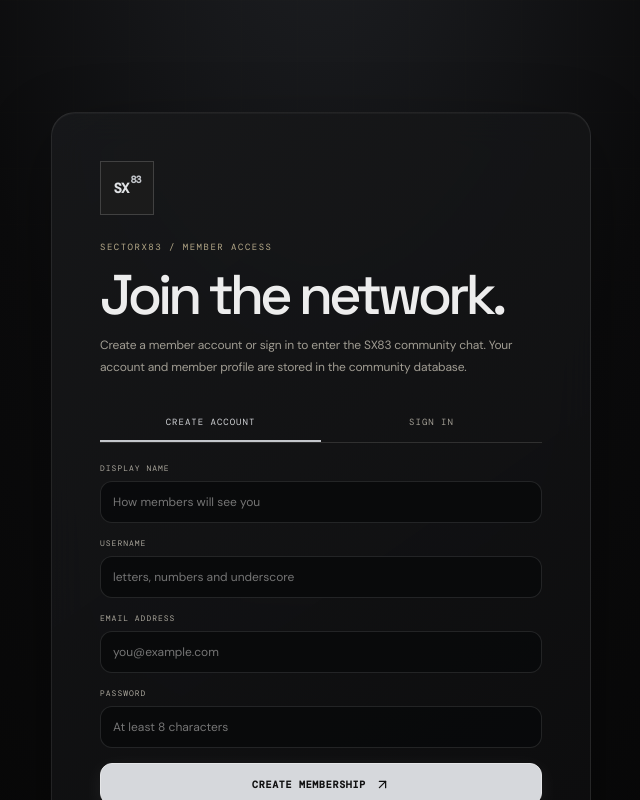
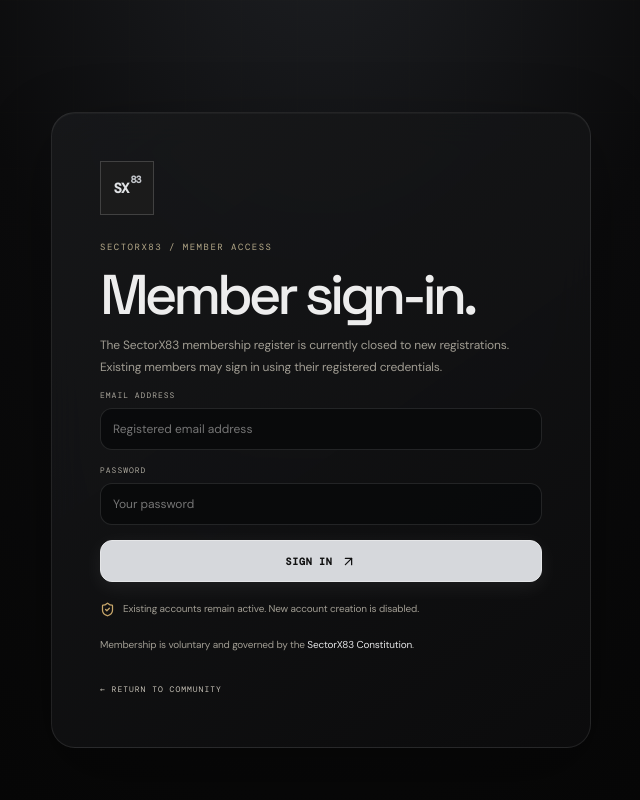
Before and after one commit to jadeking5128-beep/Sx83, a Next.js app: page /join in a window 1280 px wide. Shown: the top 800 px of the page, without its empty margins (319-959 px from the left). Built offline with nearby package versions, Linux system fonts and the light colour scheme.

Commit message:
Close public registration and retain member sign-in

```diff
--- a/app/join/page.tsx
+++ b/app/join/page.tsx
@@ -8,64 +8,37 @@ import { getSupabase } from "@/lib/supabase";
 
 export default function JoinPage() {
   const router = useRouter();
-  const [mode, setMode] = useState<"join" | "login">("join");
-  const [email, setEmail] = useState("");
-  const [password, setPassword] = useState("");
-  const [username, setUsername] = useState("");
-  const [displayName, setDisplayName] = useState("");
-  const [busy, setBusy] = useState(false);
-  const [message, setMessage] = useState("");
-  const [error, setError] = useState("");
+  const [email,setEmail]=useState("");
+  const [password,setPassword]=useState("");
+  const [busy,setBusy]=useState(false);
+  const [error,setError]=useState("");
 
-  async function submit(event: FormEvent<HTMLFormElement>) {
-    event.preventDefault();
-    setBusy(true); setMessage(""); setError("");
-    try {
-      const supabase = getSupabase();
-      if (mode === "join") {
-        const { data, error: authError } = await supabase.auth.signUp({
-          email: email.trim(),
-          password,
-          options: { data: { username: username.trim().toLowerCase(), display_name: displayName.trim() } },
-        });
-        if (authError) throw authError;
-        if (data.session) router.push("/community");
-        else setMessage("Account created. Confirm your email, then sign in. Your member profile is created automatically in the community database.");
-      } else {
-        const { error: authError } = await supabase.auth.signInWithPassword({ email: email.trim(), password });
-        if (authError) throw authError;
-        router.push("/community");
-      }
-    } catch (err) {
-      setError(err instanceof Error ? err.message : "Authentication failed. Please try again.");
-    } finally { setBusy(false); }
+  async function submit(event:FormEvent<HTMLFormElement>){
+    event.preventDefault();setBusy(true);setError("");
+    try{
+      const {error:authError}=await getSupabase().auth.signInWithPassword({email:email.trim(),password});
+      if(authError)throw authError;
+      router.push("/");
+    }catch(err){setError(err instanceof Error?err.message:"Sign-in failed. Please try again.");}
+    finally{setBusy(false);}
   }
 
   return <main className="sx-auth-page">
-    <div className="sx-auth-grid" aria-hidden="true" />
+    <div className="sx-auth-grid" aria-hidden="true"/>
     <section className="sx-auth-card">
       <div className="sx-mark"><span>SX</span><b>83</b></div>
       <div className="sx-kicker">SECTORX83 / MEMBER ACCESS</div>
-      <h1>{mode === "join" ? "Join the network." : "Welcome back."}</h1>
-      <p className="sx-auth-intro">Create a member account or sign in to enter the SX83 community chat. Your account and member profile are stored in the community database.</p>
-      <div className="sx-auth-tabs">
-        <button className={mode === "join" ? "selected" : ""} onClick={() => { setMode("join"); setError(""); setMessage(""); }}>CREATE ACCOUNT</button>
-        <button className={mode === "login" ? "selected" : ""} onClick={() => { setMode("login"); setError(""); setMessage(""); }}>SIGN IN</button>
-      </div>
+      <h1>Member sign-in.</h1>
+      <p className="sx-auth-intro">The SectorX83 membership register is currently closed to new registrations. Existing members may sign in using their registered credentials.</p>
       <form className="sx-auth-form" onSubmit={submit}>
-        {mode === "join" && <>
-          <label>DISPLAY NAME<input value={displayName} onChange={event => setDisplayName(event.target.value)} required minLength={1} maxLength={48} placeholder="How members will see you" /></label>
-          <label>USERNAME<input value={username} onChange={event => setUsername(event.target.value.replace(/[^a-zA-Z0-9_]/g, "").slice(0, 24))} required minLength={3} maxLength={24} placeholder="letters, numbers and underscore" /></label>
-        </>}
-        <label>EMAIL ADDRESS<input type="email" value={email} onChange={event => setEmail(event.target.value)} required autoComplete="email" placeholder="you@example.com" /></label>
-        <label>PASSWORD<input type="password" value={password} onChange={event => setPassword(event.target.value)} required minLength={8} autoComplete={mode === "join" ? "new-password" : "current-password"} placeholder="At least 8 characters" /></label>
-        <button className="sx-gold-button" disabled={busy}>{busy ? "PLEASE WAIT…" : mode === "join" ? "CREATE MEMBERSHIP" : "SIGN IN"} <ArrowUpRight size={15}/></button>
+        <label>EMAIL ADDRESS<input type="email" value={email} onChange={e=>setEmail(e.target.value)} required autoComplete="email" placeholder="Registered email address"/></label>
+        <label>PASSWORD<input type="password" value={password} onChange={e=>setPassword(e.target.value)} required autoComplete="current-password" placeholder="Your password"/></label>
+        <button className="sx-gold-button" disabled={busy}>{busy?"VERIFYING…":"SIGN IN"} <ArrowUpRight size={15}/></button>
       </form>
-      {error && <div className="sx-alert error">{error}</div>}
-      {message && <div className="sx-alert success">{message}</div>}
-      <div className="sx-auth-foot"><ShieldCheck size={15}/> Supabase verifies your credentials. Chat access requires a matching database member profile.</div>
-      <p className="sx-auth-terms">By joining, you agree to the <Link href="/constitution">community constitution</Link>. No forced loyalty, no harassment, and no authority over non-members.</p>
-      <Link className="sx-back-link" href="/">← RETURN TO COMMUNITY CHAT</Link>
+      {error&&<div className="sx-alert error">{error}</div>}
+      <div className="sx-auth-foot"><ShieldCheck size={15}/> Existing accounts remain active. New account creation is disabled.</div>
+      <p className="sx-auth-terms">Membership is voluntary and governed by the <Link href="/constitution">SectorX83 Constitution</Link>.</p>
+      <Link className="sx-back-link" href="/">← RETURN TO COMMUNITY</Link>
     </section>
   </main>;
 }
```
